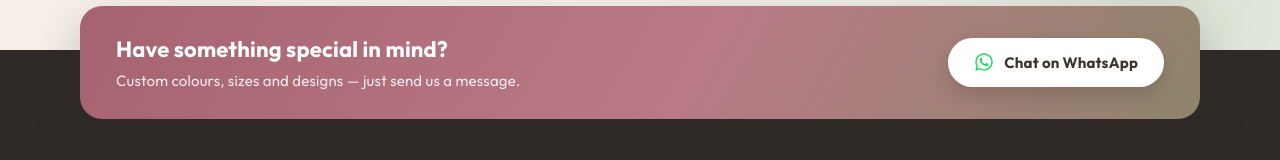
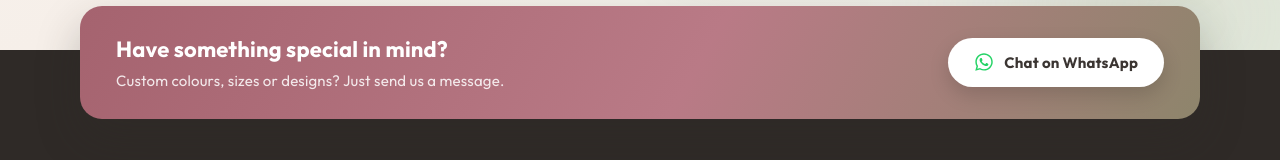
Before and after one commit to shihariAyodya/crochet-shop, a Next.js app in the folder frontend/: page / in a window 1280 px wide. Shown: the part 4754-4914 px from the top of the page. Built offline with nearby package versions, Linux system fonts and the light colour scheme.

Commit message:
Remove long dash in footer

```diff
--- a/frontend/src/components/Footer.jsx
+++ b/frontend/src/components/Footer.jsx
@@ -16,7 +16,7 @@ function Footer() {
       <div className="ft-cta">
         <div className="ft-cta-text">
           <h3>Have something special in mind?</h3>
-          <p>Custom colours, sizes and designs — just send us a message.</p>
+          <p>Custom colours, sizes or designs? Just send us a message.</p>
         </div>
         <a href={WHATSAPP_LINK} target="_blank" rel="noopener noreferrer" className="ft-cta-btn">
           <FaWhatsapp /> Chat on WhatsApp
```
